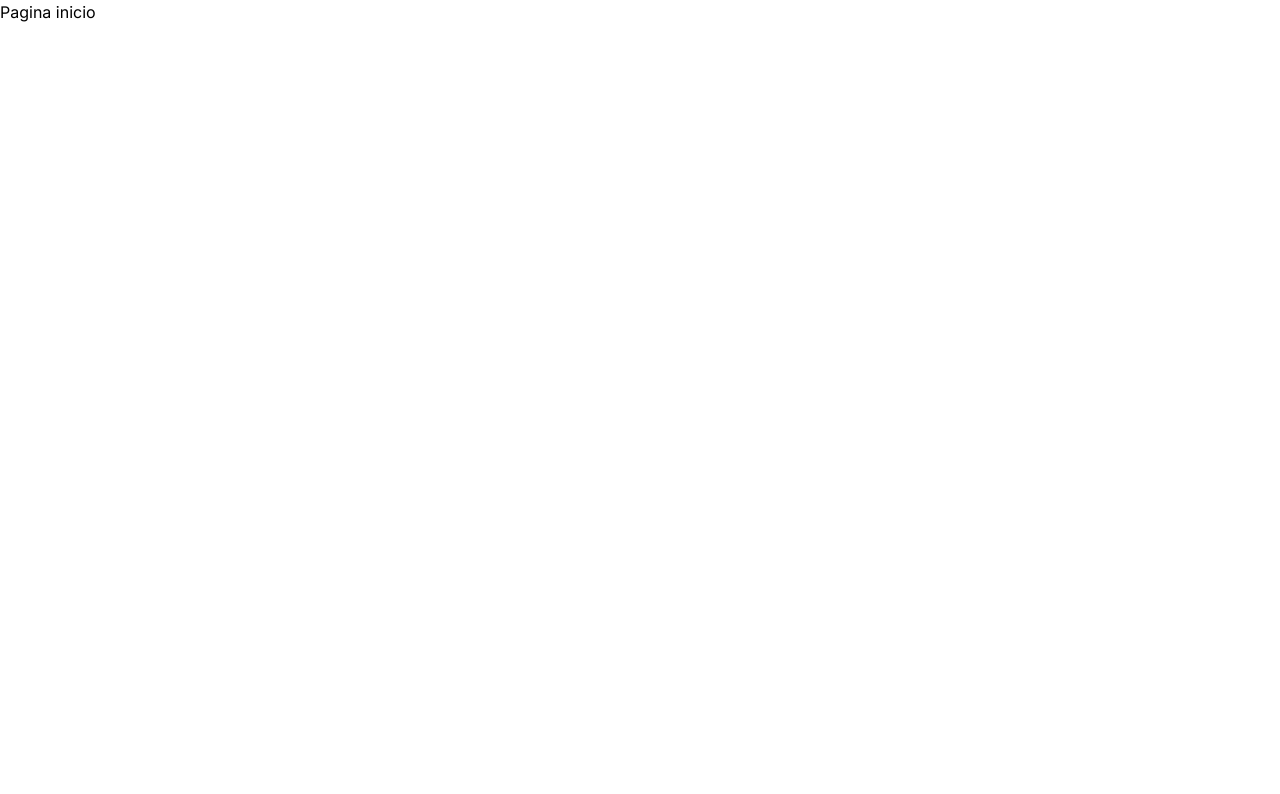
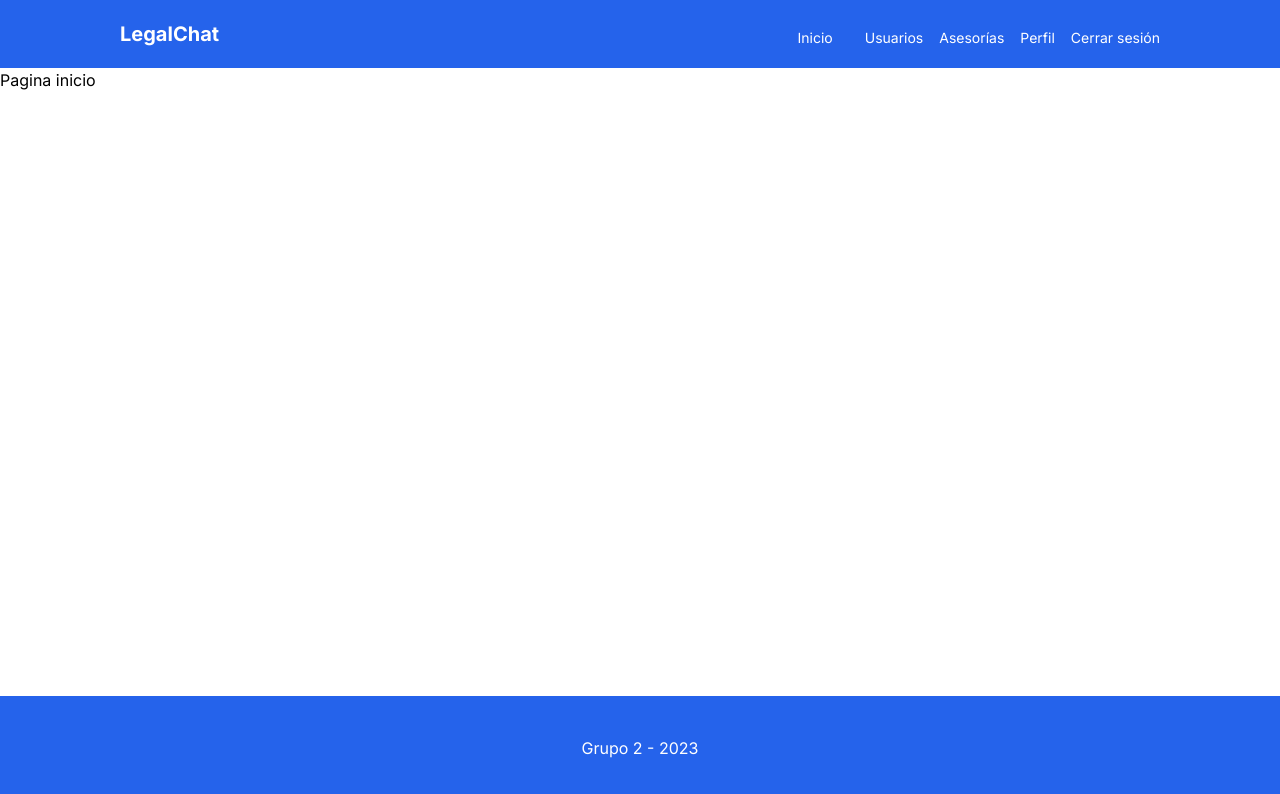
Before and after one commit to ql17001/legal_chat_frontend, a Next.js app: page / in a window 1280 px wide. Shown: the top 794 px of the page. Built offline with nearby package versions, Linux system fonts and the light colour scheme.

Commit message:
Footer y Header creados

```diff
--- a/app/layout.tsx
+++ b/app/layout.tsx
@@ -1,6 +1,9 @@
 import type { Metadata } from 'next'
 import { Inter } from 'next/font/google'
 import './globals.css'
+import Header from '@/components/Header'
+import Footer from '@/components/Footer'
+//import HeaderRegistrarse from '@/components/HeaderRegistrarse'
 
 const inter = Inter({ subsets: ['latin'] })
 
@@ -16,7 +19,13 @@ export default function RootLayout({
 }) {
   return (
     <html lang="es">
-      <body className={inter.className}>{children}</body>
+      <body className={inter.className}>
+      <Header/>
+        {children}
+        <Footer/>
+        </body>
+
+
     </html>
   )
 }
--- a/app/page.tsx
+++ b/app/page.tsx
@@ -4,6 +4,8 @@ export default function Home() {
   return (
     <main>
       Pagina inicio
+
+
     </main>
   )
 }
--- /dev/null
+++ b/components/Footer/index.tsx
@@ -0,0 +1,11 @@
+import React from 'react'
+
+const Footer = () => {
+  return (
+    <div className='absolute bottom-0 w-full mx-auto mt-auto px-6 py-10 bg-blue-600 flex flex-row justify-center text-white'>
+      <a className='hover:underline' href=''>Grupo 2 - 2023</a>
+    </div>
+  )
+}
+
+export default Footer
--- /dev/null
+++ b/components/Header/index.tsx
@@ -0,0 +1,24 @@
+import React from 'react'
+import Link from 'next/link'
+
+
+const Header = () => {
+    return (
+        <div className='relative w-full items-end pb-5 pt-5 flex flex-row justify-between pl-10 bg-blue-600 text-white'>
+            <Link href="" className='text-xl px-20 font-bold'>LegalChat</Link>
+
+            <div className="flex flex-row items-center pr-20">
+                <button type='button' className='text-sm px-2'>Inicio</button>
+                <button type='button' className='text-sm px-2'></button>
+                <button type='button' className='text-sm px-2'>Usuarios</button>
+                <button type='button' className='text-sm px-2'>Asesorías</button>
+                <button type='button' className='text-sm px-2'>Perfil</button>
+                <button type='button' className='text-sm px-2 pr-10'>Cerrar sesión</button>
+            </div>
+
+        </div>
+    )
+}
+
+
+export default Header
--- /dev/null
+++ b/components/HeaderPerfil/index.tsx
@@ -0,0 +1,23 @@
+import React from 'react'
+import Link from 'next/link'
+
+
+const HeaderPerfil = () => {
+    return (
+        <div className='relative w-full items-end pb-5 pt-5 flex flex-row justify-between pl-10 bg-blue-600 text-white'>
+            <Link href="" className='text-xl px-20 font-bold'>LegalChat</Link>
+
+            <div className="flex flex-row items-center pr-20">
+                <button type='button' className='text-sm px-2'>Inicio</button>
+                <button type='button' className='text-sm px-2'>Asesorías</button>
+                <button type='button' className='text-sm px-2'>Chats</button>
+                <button type='button' className='text-sm px-2'>Perfil</button>
+                <button type='button' className='text-sm px-2 pr-10'>Cerrar sesión</button>
+            </div>
+
+        </div>
+    )
+}
+
+
+export default HeaderPerfil
--- /dev/null
+++ b/components/HeaderRegistrarse/index.tsx
@@ -0,0 +1,20 @@
+import React from 'react'
+import Link from 'next/link'
+
+
+const HeaderRegistrarse = () => {
+    return (
+        <div className='relative w-full items-end pb-5 pt-5 flex flex-row justify-between pl-10 bg-blue-600 text-white'>
+            <Link href="" className='text-xl px-20 font-bold'>LegalChat</Link>
+
+            <div className="flex flex-row items-center pr-20">
+
+                <button type='button' className='text-sm px-2 pr-10'>Registrarse</button>
+            </div>
+
+        </div>
+    )
+}
+
+
+export default HeaderRegistrarse
```
